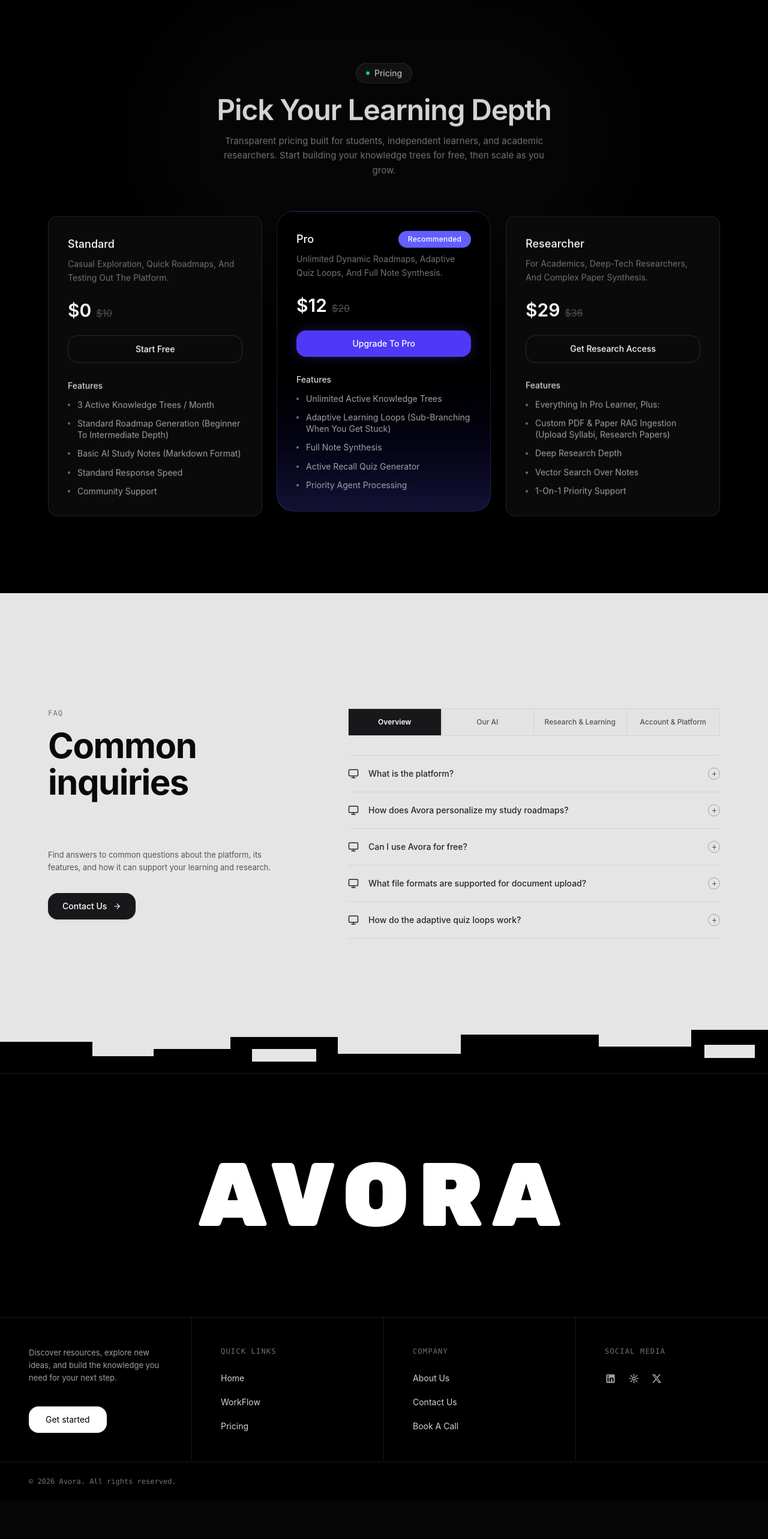
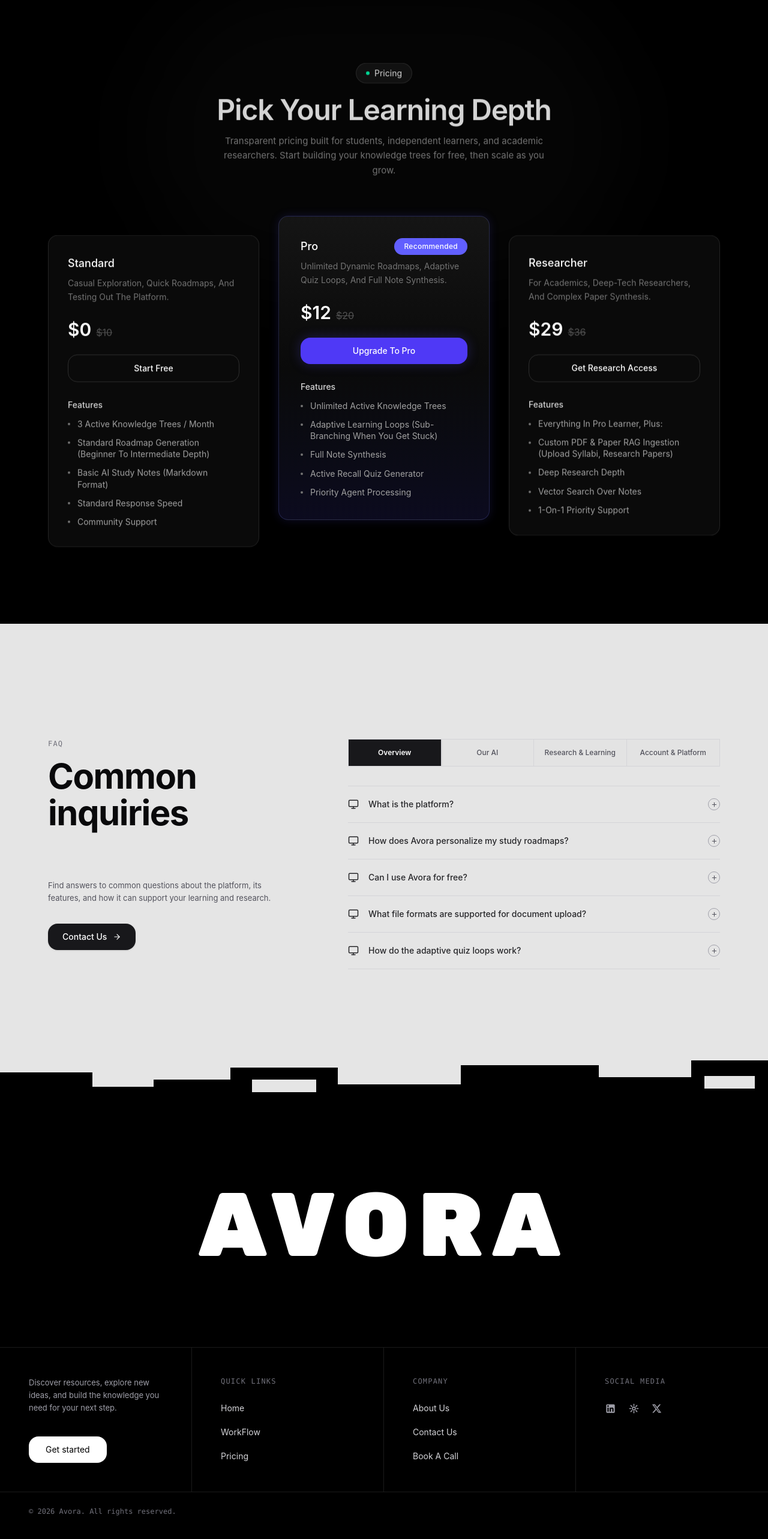
Before and after one commit to gaurav05505/ScholarAI, a React (Vite) app in the folder frontend/: page / in a window 1280 px wide. Shown: the part 4196-6762 px from the top of the page at 60% size. Before the commit the page ends 6698 px from the top, so only its background shows below. Built offline with nearby package versions, Linux system fonts and the light colour scheme.

Commit message:
fixes in frontend

```diff
--- a/frontend/src/pages/Landingpages/Footer.jsx
+++ b/frontend/src/pages/Landingpages/Footer.jsx
@@ -54,7 +54,7 @@
 
 const Footer = () => {
   return (
-    <footer className="relative w-full bg-black text-white font-sans overflow-hidden border-t border-white/10">
+    <footer className="relative w-full bg-black text-white font-sans overflow-hidden border-white/10">
       {/* ================= TOP GIANT BRAND HEADER ================= */}
       <ScrollReveal
         delay={0}
@@ -215,7 +215,7 @@
         delay={320}
         duration={650}
         yOffset={10}
-        className="w-full px-8 sm:px-10 lg:px-12 py-6 flex items-center justify-between text-xs text-zinc-500 font-mono"
+        className="w-full px-8 mb-10 sm:px-10 lg:px-12 py-6 flex items-center justify-between text-xs text-zinc-500 font-mono"
       >
         <p>© 2026 Avora. All rights reserved.</p>
       </ScrollReveal>
--- a/frontend/src/pages/Landingpages/Section6.jsx
+++ b/frontend/src/pages/Landingpages/Section6.jsx
@@ -77,7 +77,7 @@
         </ScrollReveal>
 
         {/* 2. Pricing Cards: Each reveals individually on scroll */}
-        <div className="grid grid-cols-1 md:grid-cols-3 gap-6 items-stretch">
+        <div className="grid grid-cols-1 md:grid-cols-3 gap-6 lg:gap-8 items-start">
           {plans.map((plan, idx) => (
             <ScrollReveal
               key={plan.name}
@@ -86,8 +86,8 @@
               scale={plan.recommended}
               className={
                 plan.recommended
-                  ? 'relative flex flex-col rounded-[28px] border border-indigo-400/20 bg-gradient-to-b from-black from-40% to-indigo-900/40 p-7 sm:p-8 md:-translate-y-2'
-                  : 'relative flex flex-col rounded-2xl border border-white/10 bg-neutral-950 p-7 sm:p-8'
+                  ? 'relative flex flex-col rounded-2xl border border-indigo-400/20 bg-gradient-to-b from-neutral-900/90 via-neutral-950 to-indigo-950/40 p-8 sm:p-9 shadow-[0_0_16px_rgba(79,70,229,0.18)] z-10'
+                  : 'relative flex flex-col rounded-2xl border border-white/10 bg-neutral-950 p-7 sm:p-8 md:mt-8'
               }
             >
               {/* Plan name + badge */}
```
